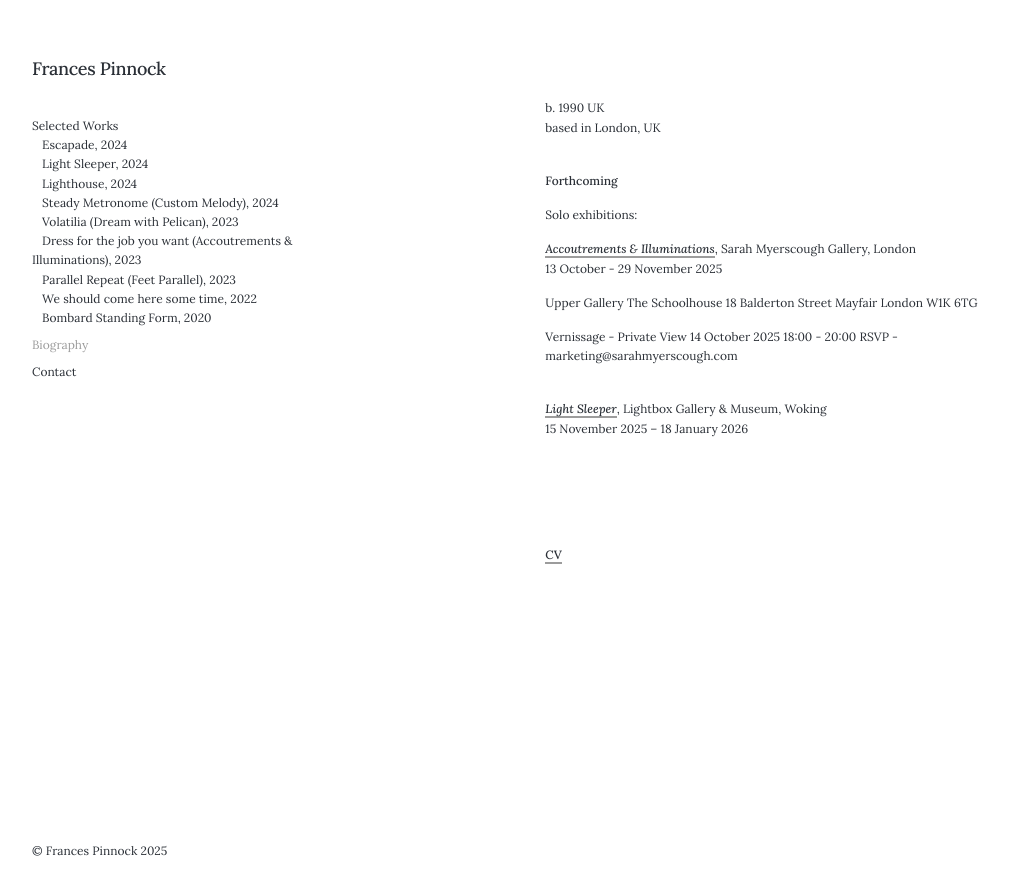
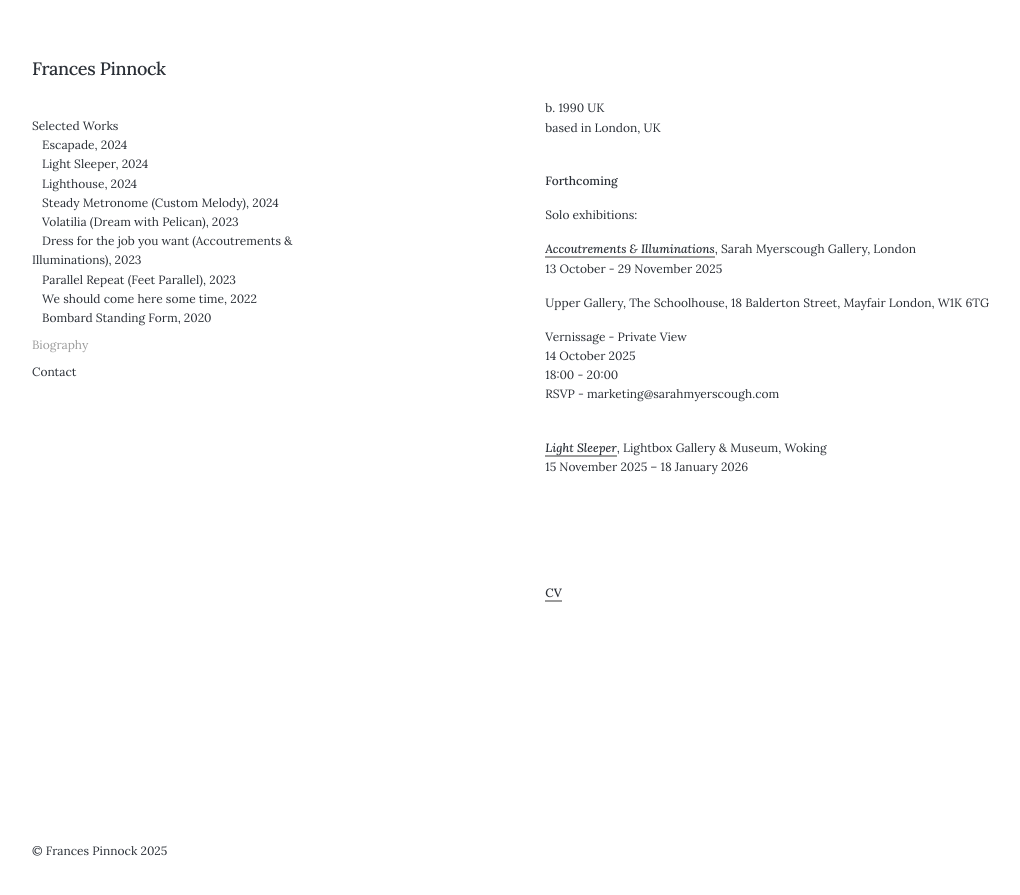
Before and after one commit to francespinnock/francespinnock.github.io, a Jekyll site: the page built from _pages/bio.md, in a window 1280 px wide. Shown: the top 895 px of the page, without its empty margins (28-1048 px from the left). Built offline with Jekyll 4.4.1, drawn with Linux system fonts in a browser that asks for light colours; nearby versions of some CDN libraries; some web fonts are replaced.

Commit message:
Update bio.md

```diff
--- a/_pages/bio.md
+++ b/_pages/bio.md
@@ -17,11 +17,7 @@ Solo exhibitions:
 _[Accoutrements & Illuminations](https://www.sarahmyerscough.com/exhibitions/70-frances-pinnock-accoutrements-illuminations/)_, Sarah Myerscough Gallery, London
 13 October - 29 November 2025
 
-Upper Gallery
-The Schoolhouse
-18 Balderton Street
-Mayfair London
-W1K 6TG
+Upper Gallery, The Schoolhouse, 18 Balderton Street, Mayfair London, W1K 6TG
 
 Vernissage - Private View
 14 October 2025
```
